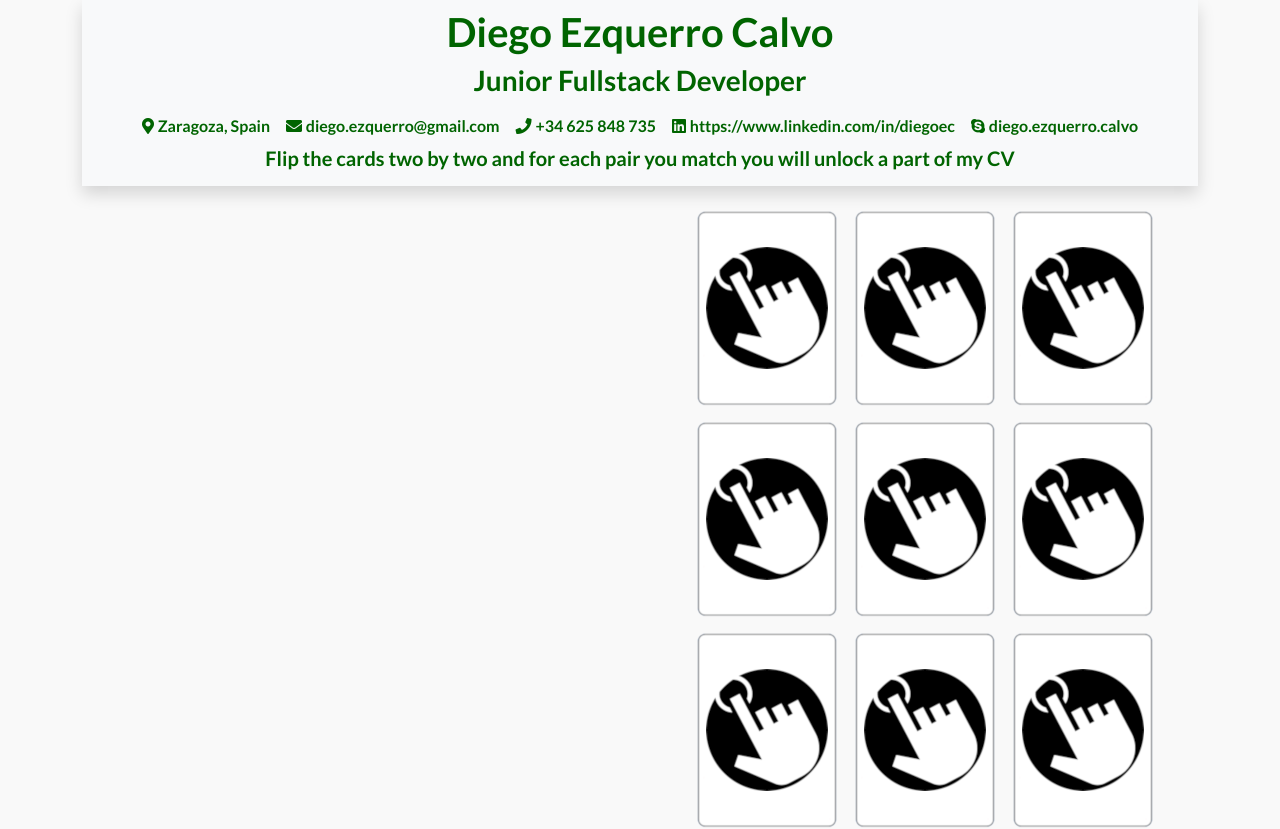
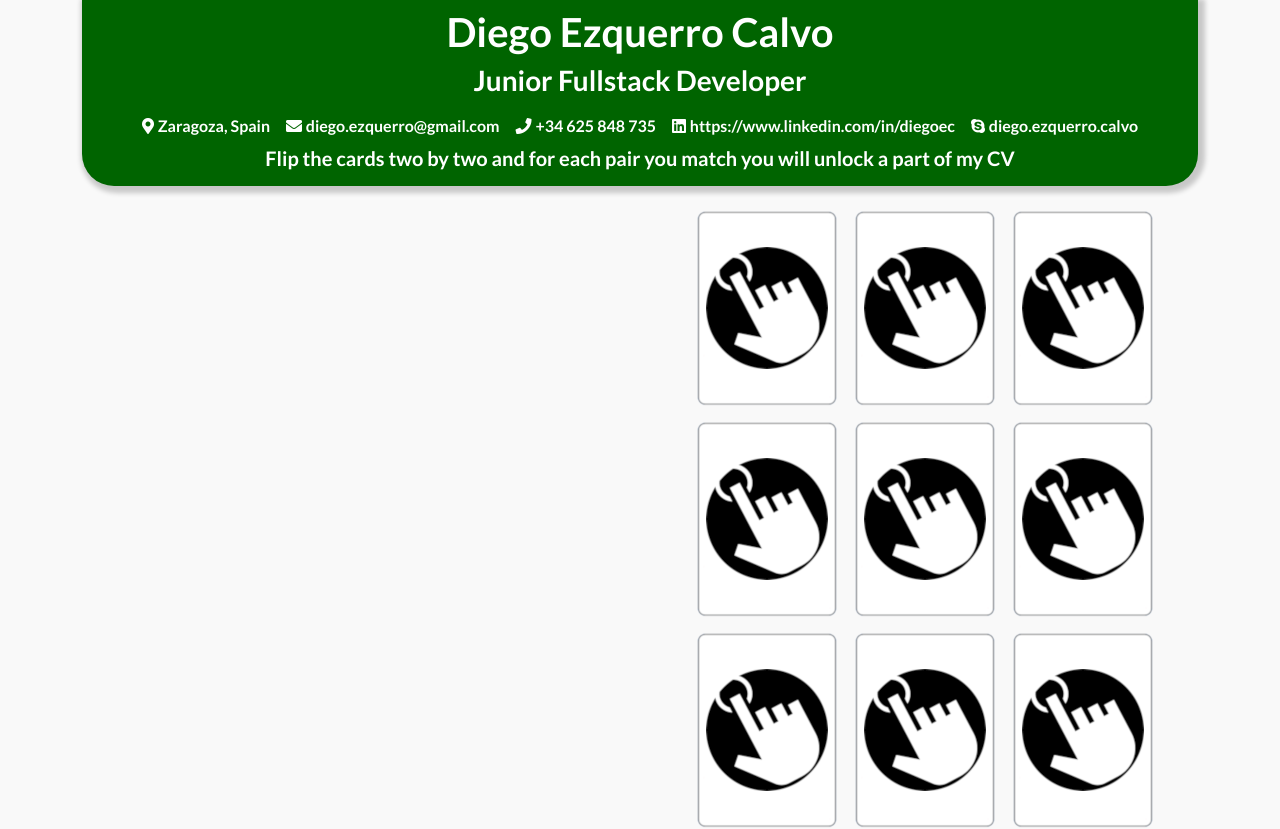
Before and after one commit to Diego-EC/curriculum-diego-ezquerro, a React (Create React App) app: page / in a window 1280 px wide. Shown: the top 829 px of the page. Built offline with nearby package versions, Linux system fonts and the light colour scheme.

Commit message:
changed colors and shadows

```diff
--- a/src/index.css
+++ b/src/index.css
@@ -13,27 +13,23 @@ h1, h2, h3, h4, h5, .head-text-style {
 }
 
 .highlighted-text{
-  color: #006400;
+  color: white;
 }
 
 /* https://www.w3schools.com/howto/howto_css_custom_scrollbar.asp */
-/* width */
-::-webkit-scrollbar {
+body::-webkit-scrollbar, .resume::-webkit-scrollbar {
   width: 20px;
   padding-left: 10px;
 }
-/* Track */
-::-webkit-scrollbar-track {
+body::-webkit-scrollbar, .resume::-webkit-scrollbar-track {
   box-shadow: inset 0 0 5px rgb(128, 128, 128);
   border-radius: 10px;
 }
-/* Handle */
-::-webkit-scrollbar-thumb {
+body::-webkit-scrollbar, .resume::-webkit-scrollbar-thumb {
   background: #006400;
   border-radius: 10px;
 }
-/* Handle on hover */
-::-webkit-scrollbar-thumb:hover {
+body::-webkit-scrollbar, .resume::-webkit-scrollbar-thumb:hover {
   background: green;
 }
 
--- a/src/js/components/bootstrap/navbar.js
+++ b/src/js/components/bootstrap/navbar.js
@@ -26,7 +26,7 @@ const Navbar = () => {
     );
 
     return (
-    <nav className="navbar navbar-expand-sm navbar-light bg-light shadow mb-3 d-flex justify-content-center">
+    <nav className="navbar navbar-expand-sm navbar-light mb-3 d-flex justify-content-center">
         <div className="">
             <h1 className="highlighted-text">Diego Ezquerro Calvo</h1>
             <h3 className="highlighted-text">Junior Fullstack Developer</h3>
--- a/src/js/components/resume.js
+++ b/src/js/components/resume.js
@@ -43,14 +43,14 @@ const Resume = forwardRef((props, ref) => {
 
     const profile = (
         <div className="resume-section">
-            <h3 className="highlighted-text">Profile</h3>
+            <h3 className="">Profile</h3>
             <p>After more than ten years working in software development I can contribute with my experience to any kind of proyect. I have also finished recently a Fullstack Developer course in a programming Bootcamp and I have obtained knowledge in HTML5, CSS, Javascript, React, Python, Flask, SQL, Git, Bootstrap. I am looking for an opportunity that allows me to continue my development and grow in the programming sector.</p>
         </div>
     );
 
     const experience = (
         <div className="resume-section">
-            <h3 className="highlighted-text">Experience</h3>
+            <h3 className="">Experience</h3>
             <table className="table table-borderless">
                 <thead>
                     <tr>
@@ -124,7 +124,7 @@ const Resume = forwardRef((props, ref) => {
 
     const education = (
         <div className="resume-section">
-            <h3 className="highlighted-text">Education</h3>
+            <h3 className="">Education</h3>
             <table className="table table-borderless">
                 <thead>
                     <tr>
@@ -174,7 +174,7 @@ const Resume = forwardRef((props, ref) => {
 
     const skills = (
         <div className="resume-section">
-            <h3 className="highlighted-text">Skills</h3>
+            <h3 className="">Skills</h3>
             <p>
                 <span className="skill">React</span>
                 <span className="skill">Bootstrap</span>
@@ -193,14 +193,14 @@ const Resume = forwardRef((props, ref) => {
 
     const languages = (
         <div className="resume-section">
-            <h3 className="highlighted-text">Languages</h3>
+            <h3 className="">Languages</h3>
             <span>English (F.C.E.)</span> <span>|</span> <span>Spanish (Native)</span>
         </div>
     );
 
     const softSkills = (
         <div className="resume-section">
-            <h3 className="highlighted-text">Soft Skills</h3>
+            <h3 className="">Soft Skills</h3>
             <span className="skill">Creative</span>
             <span className="skill">Insightful</span>
             <span className="skill">Passionate</span>
--- a/src/styles/navbar.css
+++ b/src/styles/navbar.css
@@ -1,7 +1,9 @@
 a{
     text-decoration: none;
 }
-
-a:link, a:visited, a:hover, a:active {
-    color: black;
+.navbar{
+    background-color:  #006400;
+    box-shadow: 3px 3px 5px 4px rgba(0, 0, 0, 0.2);
+    border-bottom-right-radius: 2rem;
+    border-bottom-left-radius: 2rem;
 }
--- a/src/styles/resume.css
+++ b/src/styles/resume.css
@@ -70,9 +70,10 @@ td{
     border: 0.1rem solid black;
     border-radius: 2rem;
     margin-bottom: 1.5rem;
-    box-shadow: 0.3rem 0.3rem #888888;
+    box-shadow: 2px 2px 7px 2px rgba(0, 0, 0, 0.2);
 }
 
 .resume-section > h3 {
     margin-bottom: 1.5rem;
+    color: #006400;
 }
```
Also changed, not shown: 1 other file (tests, documents, lock files or other folders).
